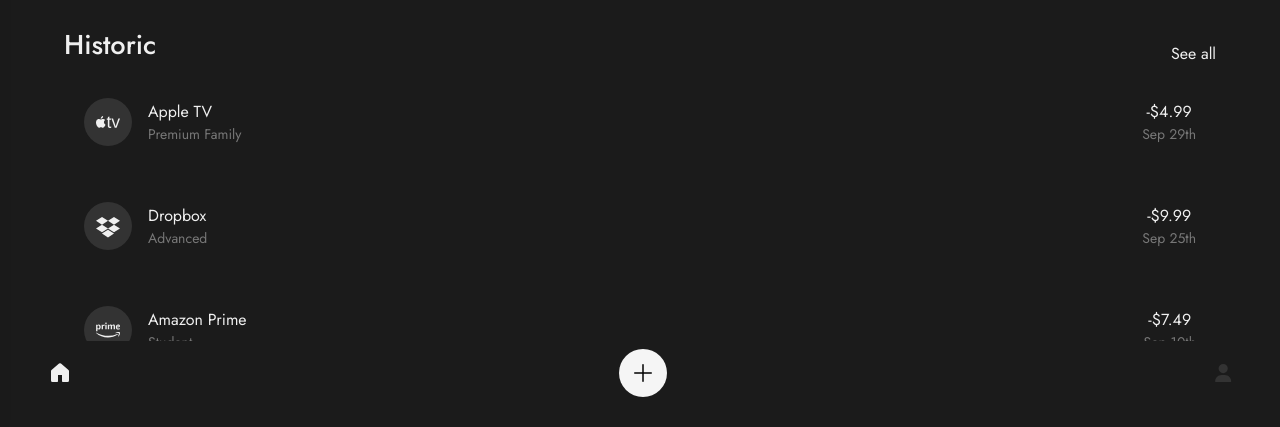
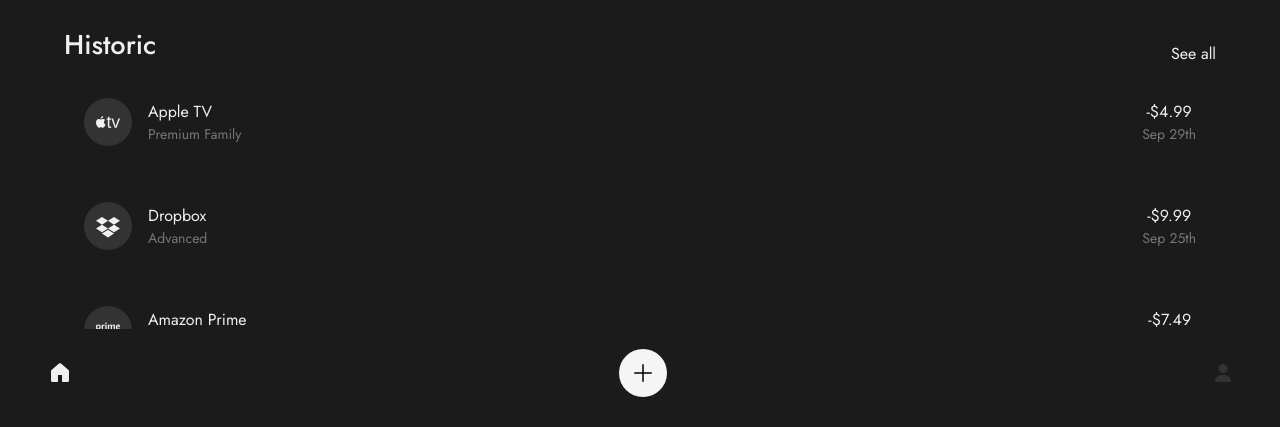
Before and after one commit to gabriel-ganji/SubsManag, a React (Vite) app: page / in a window 1280 px wide. Shown: the part 379-806 px from the top of the page. Built offline with nearby package versions, Linux system fonts and the light colour scheme.

Commit message:
add m-b in historic

```diff
--- a/src/components/main/historic/index.tsx
+++ b/src/components/main/historic/index.tsx
@@ -34,7 +34,7 @@
         <h3>Historic</h3>
         <button>See all</button>
       </div>
-      <div className="w-full overflow-y-scroll">
+      <div className="w-full overflow-y-scroll mb-12">
         {
           userServicesHistory.map((item: BothUserServicesType) => (
             <button
```
